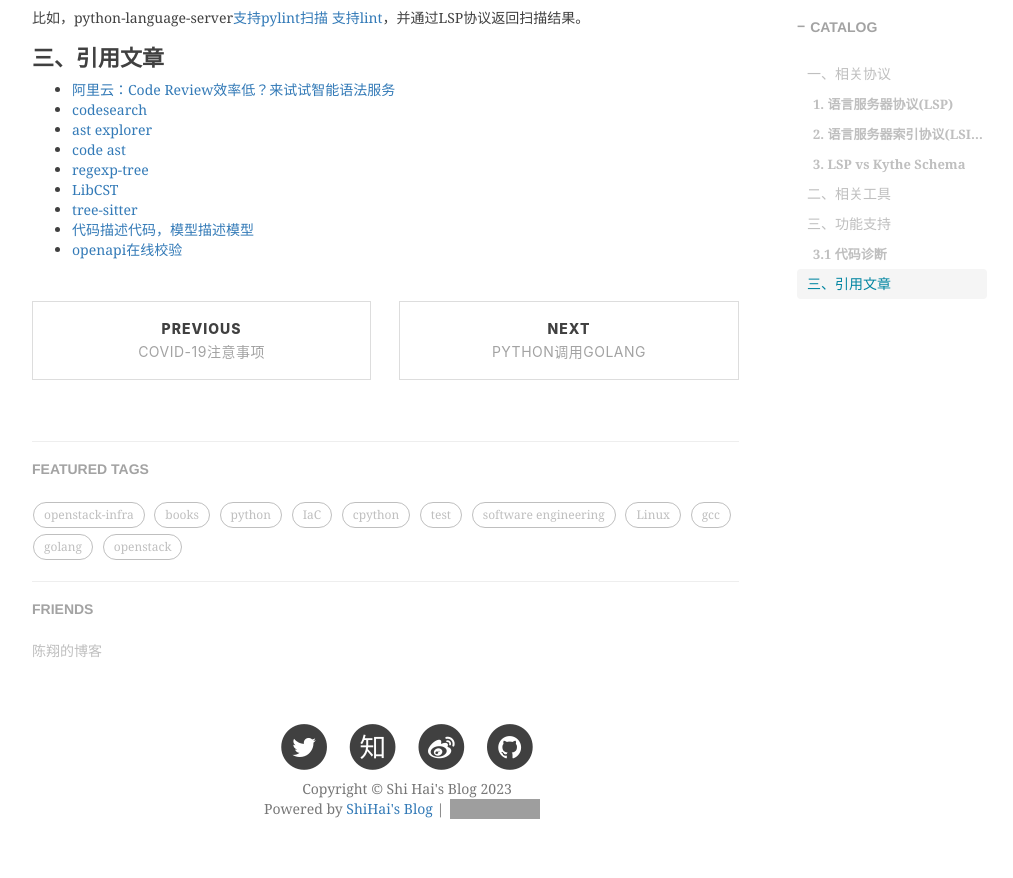
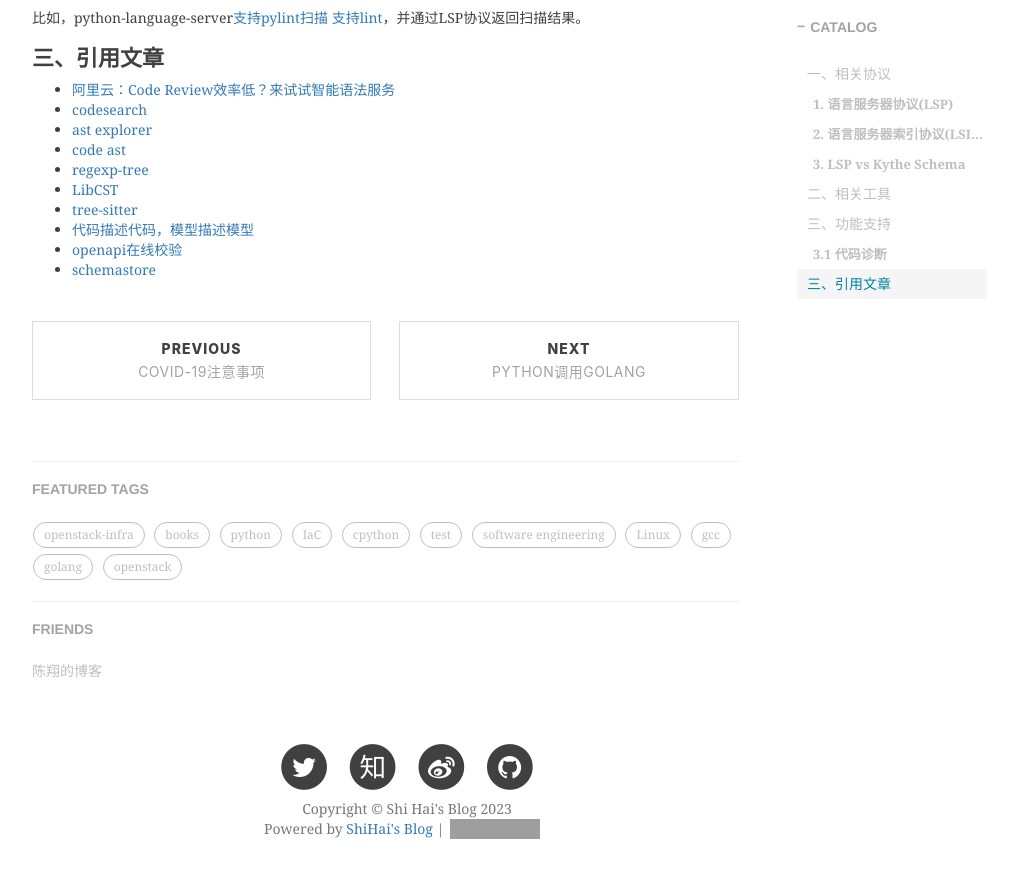
Before and after one commit to shihai1991/shihai1991.github.io, a Jekyll site: the page built from _posts/2023-01-12-代码索引工具调研.md, in a window 1280 px wide and 900 px high, scrolled down 1660 px. Shown: the top 878 px of the window, without its empty margins (233-1246 px from the left). Built offline with Jekyll 4.4.1, drawn with Linux system fonts in a browser that asks for light colours; nearby versions of some CDN libraries; comment, search, counter and statistics services are not loaded; grey boxes are pictures that could not be loaded.

Commit message:
Update 2023-01-12-代码索引工具调研.md

```diff
--- a/_posts/2023-01-12-代码索引工具调研.md
+++ b/_posts/2023-01-12-代码索引工具调研.md
@@ -40,3 +40,4 @@ LSP/LSIF的核心目标是让IDE与工具之间，Web和代码索引之间能定
 - [tree-sitter](https://github.com/tree-sitter/tree-sitter)
 - [代码描述代码，模型描述模型](https://www.phodal.com/blog/modeling-for-code/)
 - [openapi在线校验](https://editor.swagger.io/)
+- [schemastore](https://www.schemastore.org/json/)
```
